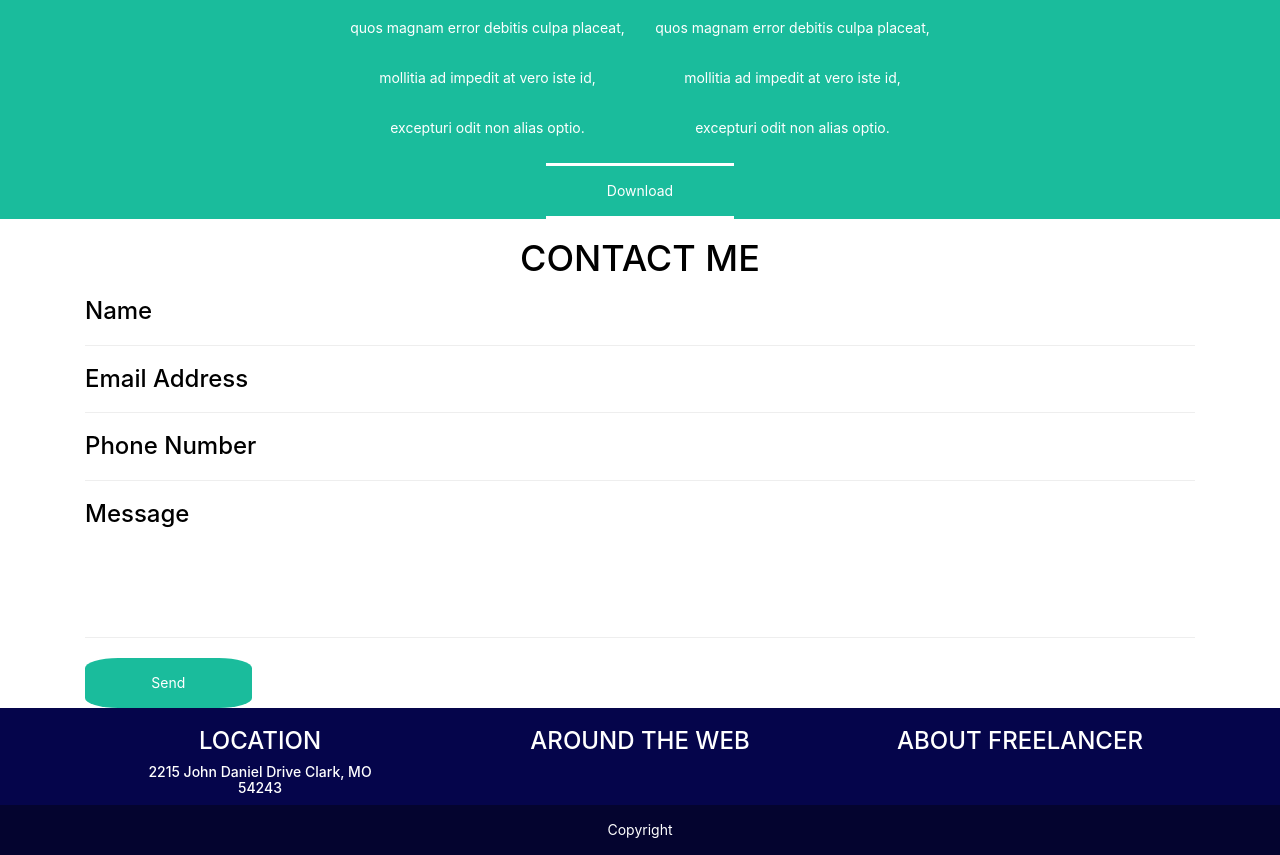
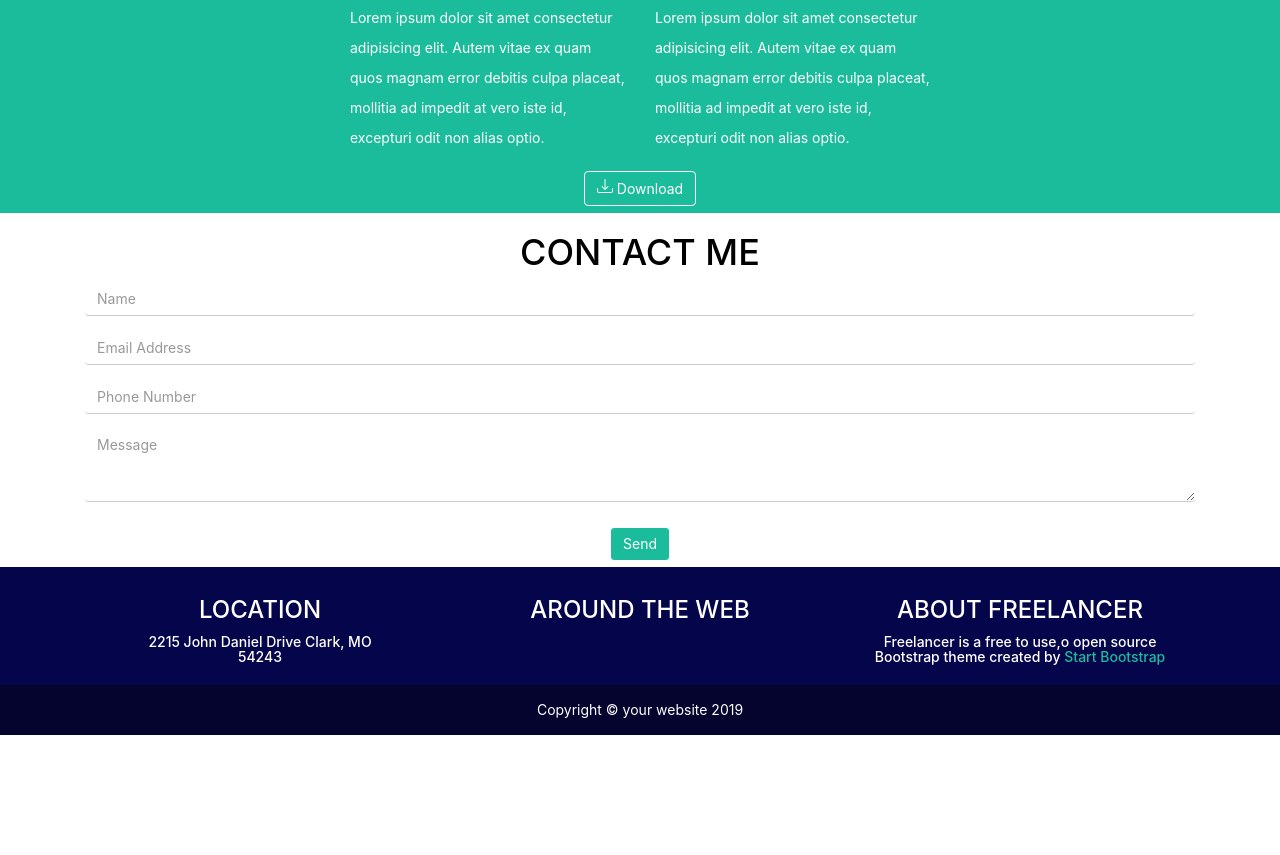
Before and after one commit to Alex93pa/html-css-bootstrap-freelancer, a plain HTML site: page index.html in a window 1280 px wide. Shown: the part 958-1813 px from the top of the page. After the commit the page ends 1693 px from the top, so only its background shows below. Drawn offline with nearby package versions, Linux system fonts and the light colour scheme.

```diff
--- a/index.html
+++ b/index.html
@@ -8,7 +8,7 @@
     <!-- Latest compiled and minified CSS -->
     <link rel="stylesheet" href="https://maxcdn.bootstrapcdn.com/bootstrap/3.3.7/css/bootstrap.min.css" integrity="sha384-BVYiiSIFeK1dGmJRAkycuHAHRg32OmUcww7on3RYdg4Va+PmSTsz/K68vbdEjh4u" crossorigin="anonymous">
     <link rel="stylesheet" href="style.css">
-    <title>Document</title>
+    <title>Start Bootstrap</title>
 </head>
 <body>
 
@@ -16,12 +16,17 @@
 
         <nav class="navbar">
             <div class="container">
-                <div class="row">
-                    <div class="col-md-4 col-sm-4 hidden-xs">START BOOTSTRAP</div>
-                    <div class="col-md-4 col-sm-4 hidden-xs"></div>
-                    <div class="col-md-4 col-sm-4 hidden-xs"> MENU</div>
-                    <div class="col-xs-12 visible-xs-block">START BOOTSTRAP</div>
+                <div class="navbar-header">
+                    <a class="navbar-brand white" href="#"><b>START BOOTSTRAP</b> </a>
                 </div>
+                <ul class="nav navbar-nav navbar-right white">
+                    <li><a href="#" class="white">PORTFOLIO</a></li>
+                    <li><a href="#" class="white">ABOUT</a></li>
+                    <li><a href="#" class="white">CONTACT</a></li>
+                </ul>
+                <div class="col-xs-12 visible-xs-block"><a href="" class="white">START BOOTSTRAP</a>
+                </div>
+
             </div>
         </nav>
 
@@ -31,7 +36,7 @@
                     <div class="heroimg">
                         <img src="img/avatar.svg" alt="">
                         <div class="first-descr">
-                            <h1>START</h1>
+                            <h1 class="white">START BOOTSTRAP</h1>
                         </div>
                     </div>
                 </div>
@@ -85,7 +90,10 @@
                 </div>
                 <div class="download col-lg-12 col-md-12 col-xs-12">
                     <a href="" >
-                       <div class="btn-download"> Download</div>
+                       <button type="button" class="btn btn-success btn-download"><svg xmlns="http://www.w3.org/2000/svg" width="16" height="16" fill="currentColor" class="bi bi-download" viewBox="0 0 16 16">
+                        <path d="M.5 9.9a.5.5 0 0 1 .5.5v2.5a1 1 0 0 0 1 1h12a1 1 0 0 0 1-1v-2.5a.5.5 0 0 1 1 0v2.5a2 2 0 0 1-2 2H2a2 2 0 0 1-2-2v-2.5a.5.5 0 0 1 .5-.5z"/>
+                        <path d="M7.646 11.854a.5.5 0 0 0 .708 0l3-3a.5.5 0 0 0-.708-.708L8.5 10.293V1.5a.5.5 0 0 0-1 0v8.793L5.354 8.146a.5.5 0 1 0-.708.708l3 3z"/>
+                      </svg> Download </button>
                     </a>
                 </div>
             </div>
@@ -96,18 +104,21 @@
         <div class="contact">
             <div class="container">
                 <div class="col-lg-12 col-md-12 col-xs-12">
-
                     <h1>CONTACT ME</h1>
-                    <h3 class="data">Name</h3>
-                    <hr>
-                    <h3 class="data">Email Address</h3>
-                    <hr>
-                    <h3 class="data">Phone Number</h3>
-                    <hr>
-                    <h3 class="data">Message</h3>
-                    <div class="text"></div>
-                    <hr>
-                    <a href=""> <div  class="btn-send">Send</div> </a>
+                    <form action="form col-lg-offset-2 col-lg-8 col-md-offset-1 col-md-10 col-xs-12">
+                        <div class="form-group">
+                            <input type="name" class="form-control"  placeholder="Name">
+                        </div>
+                        <div class="form-group">                                <input type="email" class="form-control" id="exampleInputPassword1" placeholder="Email Address">
+                        </div>
+                        <div class="form-group">
+                            <input type="phone number" class="form-control" placeholder="Phone Number">
+                        </div>
+                        <div class="form-group">
+                            <textarea class="form-control" rows="3" placeholder="Message"></textarea>
+                        </div>
+                        <button type="button" class="btn btn-success btn-download left">Send</button>
+                    </form>
                 </div>
 
             </div>
@@ -127,6 +138,7 @@
                 </div>
                 <div class="col-lg-4 col-md-4 col-xd-1">
                     <h3 class="white">ABOUT FREELANCER</h3>
+                    <h5 class="white">Freelancer is a free to use,o open source <br> Bootstrap theme created by <a href="" class="stboot">Start Bootstrap</a></h5>
                 </div>
 
             </div>
@@ -136,7 +148,7 @@
         <footer class="down-footer">
             <div class="container">
                 <div class="white col-lg-12 col-md-12 col-xs-12">
-                    Copyright
+                    Copyright &copy; your website 2019
                 </div>
             </div>
 
--- a/style.css
+++ b/style.css
@@ -16,6 +16,14 @@
     background-color: rgb(59, 1, 59);
 }
 
+.navbar-brand:hover{
+    text-decoration: none;
+    background-color: #eee;
+}
+
+.navbar-my-theme{
+    color: white;
+}
 .row{
     margin: auto;
     color: white;
@@ -41,44 +49,51 @@
 
 
 .box>div>img{
-    height: 150px;
+    height: 200px;
     object-fit: contain;
     padding: 10px;
     margin-left: 50%;
     transform: translate(-50%);
+    border-radius: 10%;
 }
 
 .about{
     background-color: #1abc9c;
 }
 
+.about>.row>div>p{
+    line-height: 30px;
+    text-align: left;
+}
+
 .btn-download{
-    color: white;
-    width: 15%;
-    margin: auto;
-    border-top: 3px solid white;
-    border-bottom: 3px solid white;
-
+    background-color: #1abc9c;
+    border: 1px solid white;
 }
 .text{
     height: 80px;
 }
 
-.data{
+.form-control{
+    box-shadow: none;
+    text-align: left;
+    border-top: none;border-left: none;
+    border-right: none;
+}
+
+.left{
     text-align: left;
 }
 
-.btn-send{
-    width: 15%;
-    background-color: #1abc9c;
-    border-radius: 20%;
-    color: white;
-
-}
 .up-footer{
     background-color: rgb(5, 5, 75);
+    padding: 10px;
 }
 
 .down-footer{
     background-color: rgb(4, 4, 47);
 }
+
+.stboot{
+    color: #1abc9c;
+}
```
